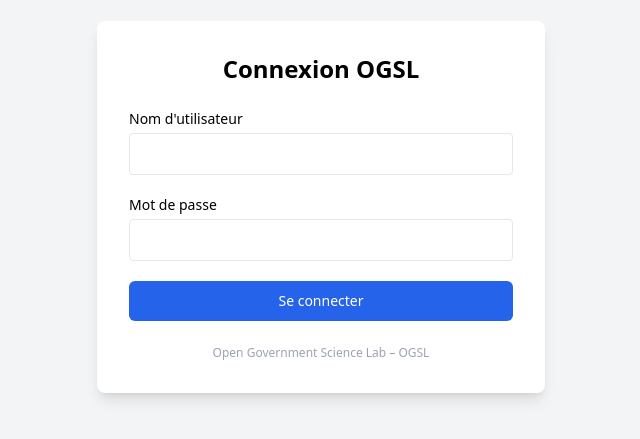
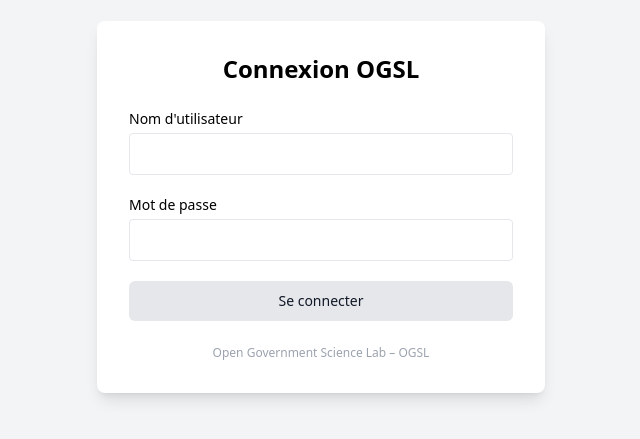
Before and after one commit to midobell/ogsl-frontend, a React (Vite) app: page / in a window 1280 px wide. Shown: the part 193-632 px from the top of the page, without its empty margins (319-959 px from the left). Built offline with nearby package versions, Linux system fonts and the light colour scheme; no server answers.

Commit message:
Update button.tsx

```diff
--- a/src/components/ui/button.tsx
+++ b/src/components/ui/button.tsx
@@ -10,7 +10,7 @@
   {
     variants: {
       variant: {
-        default: "bg-blue-600 text-white hover:bg-blue-700",
+        default: "bg-gray-200 text-gray-900 hover:bg-gray-300",
         destructive:
           "bg-destructive text-destructive-foreground hover:bg-destructive/90",
         outline:
```
